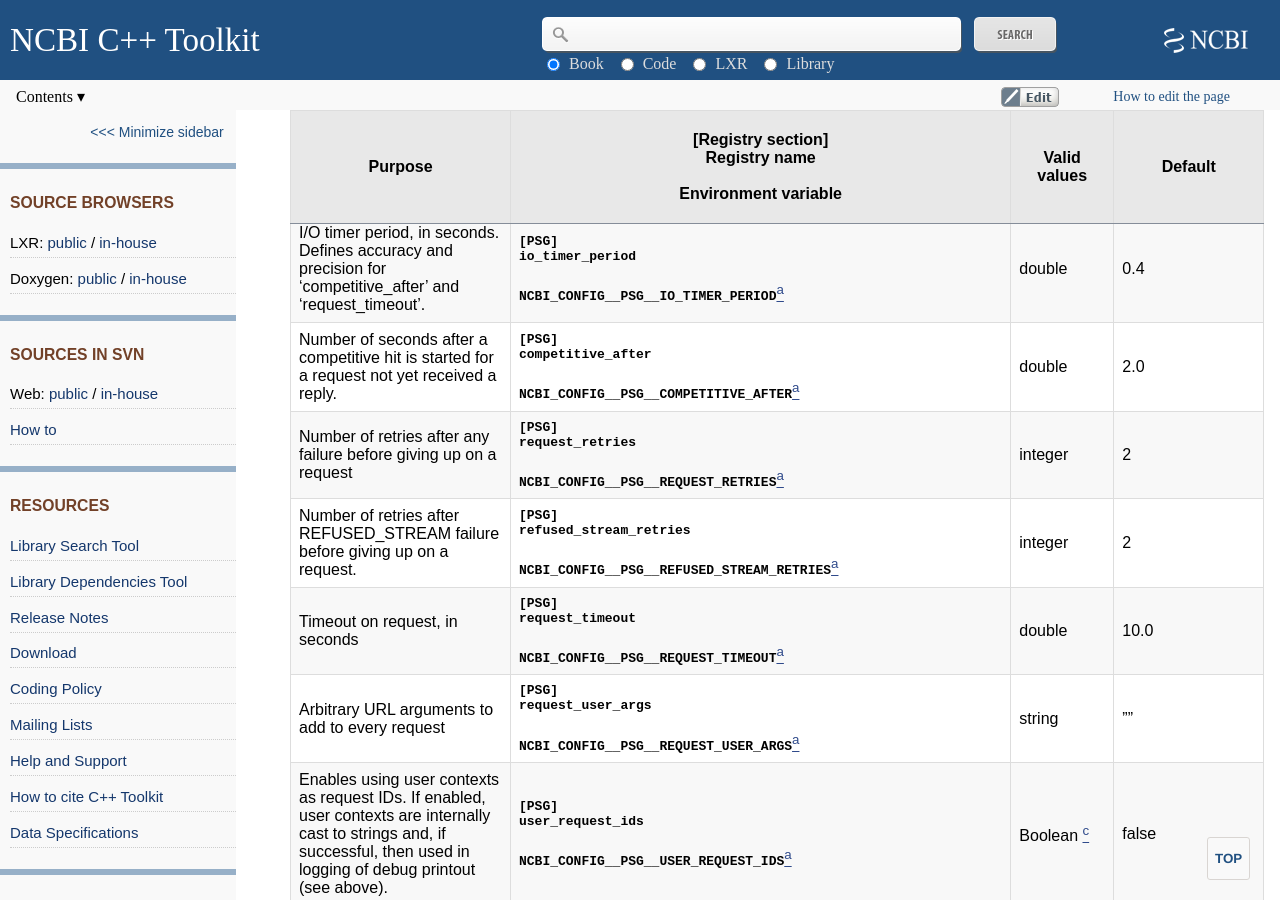
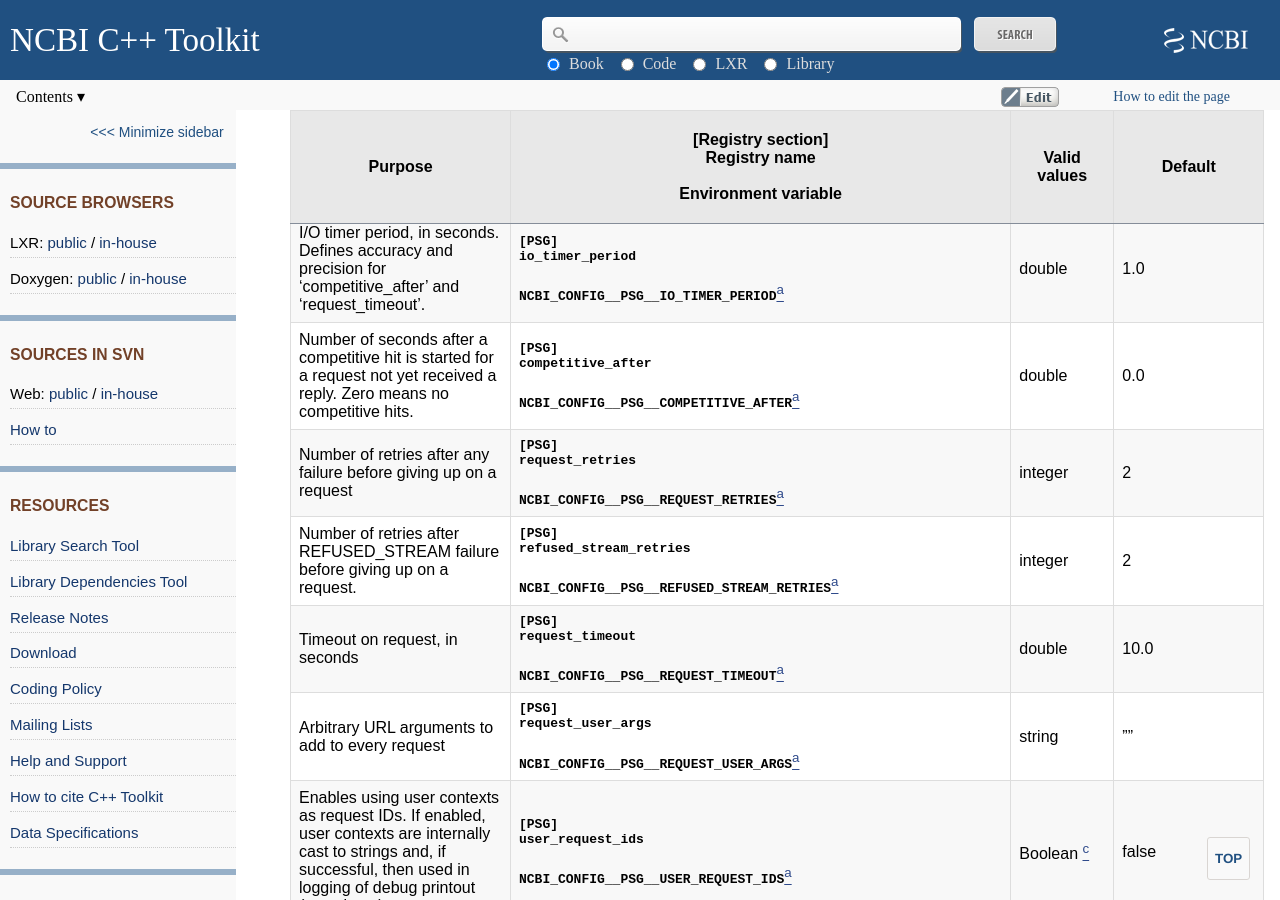
Before and after one commit to ncbi/cxx-toolkit, a Jekyll site: the page built from pages/ch_libconfig.md, in a window 1280 px wide and 900 px high, scrolled down 47000 px. Built offline with Jekyll 4.4.1, drawn with Linux system fonts in a browser that asks for light colours.

Commit message:
Adjusted defaults to actual values. JIRA CXX-12568

```diff
--- a/pages/ch_libconfig.md
+++ b/pages/ch_libconfig.md
@@ -959,8 +959,8 @@
 | Timeout on blob stream reading, in seconds                                                                                                                                                                                                                        | **`[PSG]`**<br/>**`reader_timeout`**<br/><br/>**`NCBI_CONFIG__PSG__READER_TIMEOUT`**[<sup>a</sup>](#ch_libconfig.TF.psg_client_library.1)                                                            | integer                                                                   | 12                         |
 | Logging of debug printout of PSG protocol. Setting to 'some' will output everything except blob data.                                                                                                                                                             | **`[PSG]`**<br/>**`debug_printout`**<br/><br/>**`NCBI_CONFIG__PSG__DEBUG_PRINTOUT`**[<sup>a</sup>](#ch_libconfig.TF.psg_client_library.1)                                                            | none, some, all[<sup>b</sup>](#ch_libconfig.TF.psg_client_library.2)      | none                       |
 | Instructing server as whether to use LMDB cache. Setting to 'default' will let servers use their own parameters on using LMDB cache                                                                                                                               | **`[PSG]`**<br/>**`use_cache`**<br/><br/>**`NCBI_CONFIG__PSG__USE_CACHE`**[<sup>a</sup>](#ch_libconfig.TF.psg_client_library.1)                                                                      | no, yes, default[<sup>b</sup>](#ch_libconfig.TF.psg_client_library.2)     | default                    |
-| I/O timer period, in seconds. Defines accuracy and precision for 'competitive_after' and 'request_timeout'.                                                                                                                                                       | **`[PSG]`**<br/>**`io_timer_period`**<br/><br/>**`NCBI_CONFIG__PSG__IO_TIMER_PERIOD`**[<sup>a</sup>](#ch_libconfig.TF.psg_client_library.1)                                                          | double                                                                    | 0.4                        |
-| Number of seconds after a competitive hit is started for a request not yet received a reply.                                                                                                                                                                      | **`[PSG]`**<br/>**`competitive_after`**<br/><br/>**`NCBI_CONFIG__PSG__COMPETITIVE_AFTER`**[<sup>a</sup>](#ch_libconfig.TF.psg_client_library.1)                                                      | double                                                                    | 2.0                        |
+| I/O timer period, in seconds. Defines accuracy and precision for 'competitive_after' and 'request_timeout'.                                                                                                                                                       | **`[PSG]`**<br/>**`io_timer_period`**<br/><br/>**`NCBI_CONFIG__PSG__IO_TIMER_PERIOD`**[<sup>a</sup>](#ch_libconfig.TF.psg_client_library.1)                                                          | double                                                                    | 1.0                        |
+| Number of seconds after a competitive hit is started for a request not yet received a reply. Zero means no competitive hits.                                                                                                                                      | **`[PSG]`**<br/>**`competitive_after`**<br/><br/>**`NCBI_CONFIG__PSG__COMPETITIVE_AFTER`**[<sup>a</sup>](#ch_libconfig.TF.psg_client_library.1)                                                      | double                                                                    | 0.0                        |
 | Number of retries after any failure before giving up on a request                                                                                                                                                                                                 | **`[PSG]`**<br/>**`request_retries`**<br/><br/>**`NCBI_CONFIG__PSG__REQUEST_RETRIES`**[<sup>a</sup>](#ch_libconfig.TF.psg_client_library.1)                                                          | integer                                                                   | 2                          |
 | Number of retries after REFUSED_STREAM failure before giving up on a request.                                                                                                                                                                                     | **`[PSG]`**<br/>**`refused_stream_retries`**<br/><br/>**`NCBI_CONFIG__PSG__REFUSED_STREAM_RETRIES`**[<sup>a</sup>](#ch_libconfig.TF.psg_client_library.1)                                            | integer                                                                   | 2                          |
 | Timeout on request, in seconds                                                                                                                                                                                                                                    | **`[PSG]`**<br/>**`request_timeout`**<br/><br/>**`NCBI_CONFIG__PSG__REQUEST_TIMEOUT`**[<sup>a</sup>](#ch_libconfig.TF.psg_client_library.1)                                                          | double                                                                    | 10.0                       |
```
